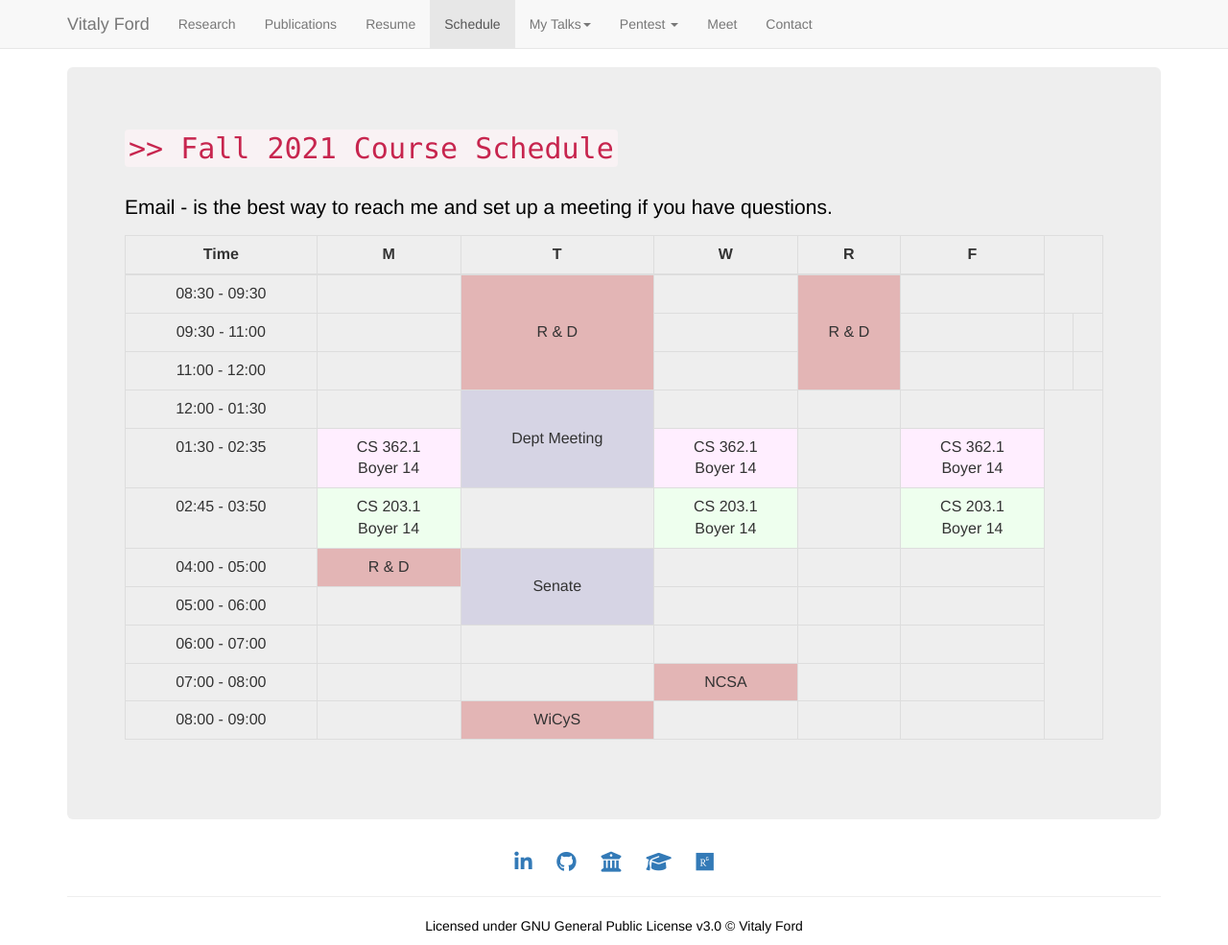
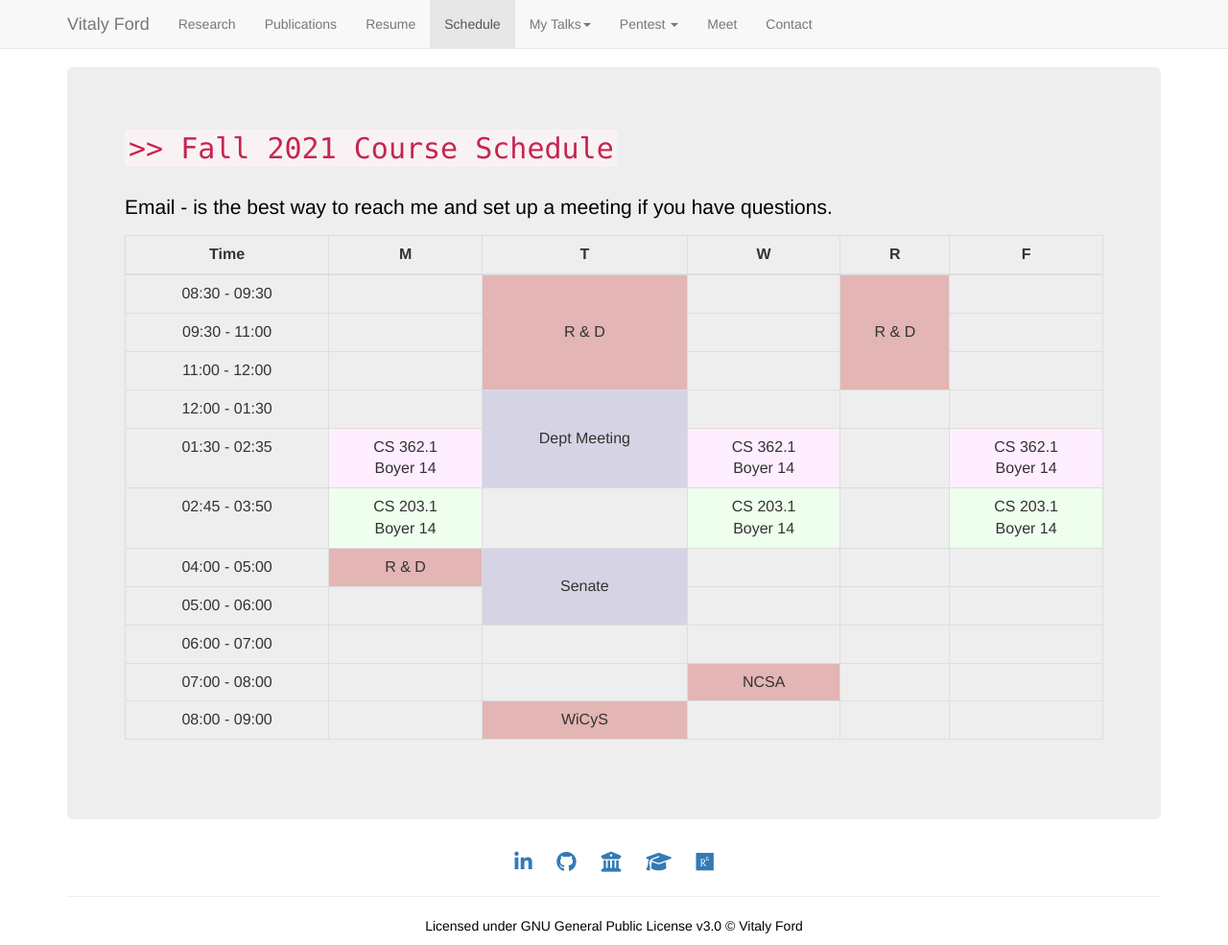
Before and after one commit to vitalyford/vitalyford.github.io, a Jekyll site: the page built from schedule.html, in a window 1280 px wide and 985 px high. Shown: the whole window at 96% size. Built offline with Jekyll 4.4.1, drawn with Linux system fonts in a browser that asks for light colours; nearby versions of some CDN libraries.

Commit message:
Fix table layout

```diff
--- a/schedule.html
+++ b/schedule.html
@@ -31,13 +31,9 @@ permalink: "/schedule/"
                 <td></td>
                 <td></td>
                 <td></td>
-                <td></td>
-                <td></td>
             </tr>
             <tr>
                 <th>11:00 - 12:00</th>
-                <td></td>
-                <td></td>
                 <td></td>
                 <td></td>
                 <td></td>
```
